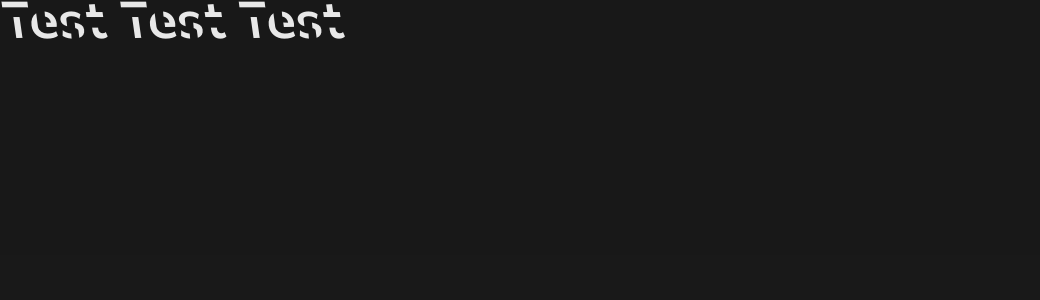
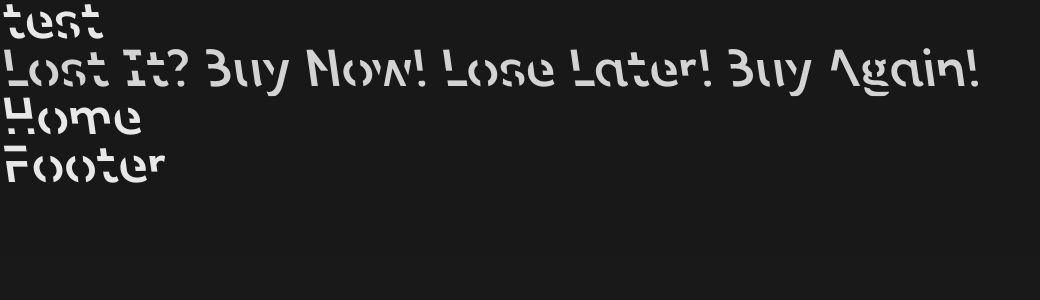
Before and after one commit to JustWaveThings/TOP_ShoppingCart_ReactRouter, a React (Vite) app in the folder TOP_ShoppingCart_ReactRouter/: page / in a window 1280 px wide. Shown: the top 300 px of the page, without its empty margins (0-1040 px from the left). Built offline with nearby package versions, Linux system fonts and the light colour scheme.

Commit message:
Basic routing

```diff
--- a/TOP_ShoppingCart_ReactRouter/src/App.jsx
+++ b/TOP_ShoppingCart_ReactRouter/src/App.jsx
@@ -1,13 +1,50 @@
 import React from 'react';
+import { createBrowserRouter, createRoutesFromElements, Route, RouterProvider } from 'react-router-dom';
 import './meyer.css';
 import './index.css';
+import Layout from './components/Layout';
+import Home from './components/Home';
+import Catalog from './components/Catalog';
+import Product from './components/Product';
+import Cart from './components/Cart';
+import NotFound from './components/NotFound';
+
+const router = createBrowserRouter(
+	createRoutesFromElements(
+		<Route
+			path="/"
+			element={<Layout />}
+		>
+			<Route
+				index
+				element={<Home />}
+			/>
+			<Route
+				path="catalog"
+				element={<Catalog />}
+			>
+				<Route
+					path="catalog/:id"
+					element={<Product />}
+				/>
+			</Route>
+			<Route
+				path="cart"
+				element={<Cart />}
+			/>
+			<Route
+				path="*"
+				element={<NotFound />}
+			/>
+		</Route>
+	),
+	{
+		// basename: 'TOP_ShoppingCart_ReactRouter',
+	}
+);
 
 function App() {
-	return (
-		<div className="test">
-			<h1>Test Test Test</h1>
-		</div>
-	);
+	return <RouterProvider router={router}></RouterProvider>;
 }
 
 export default App;
```
